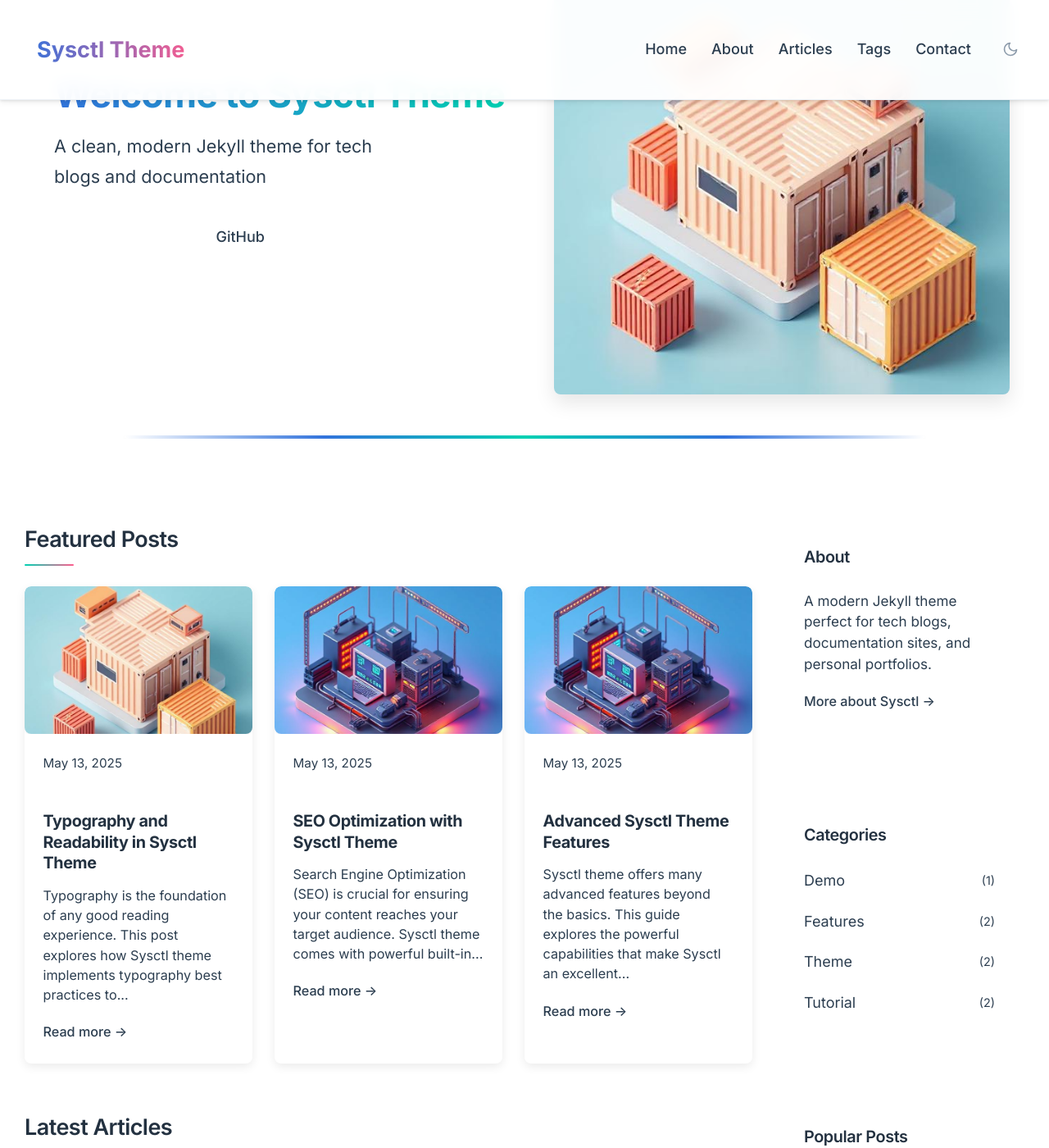
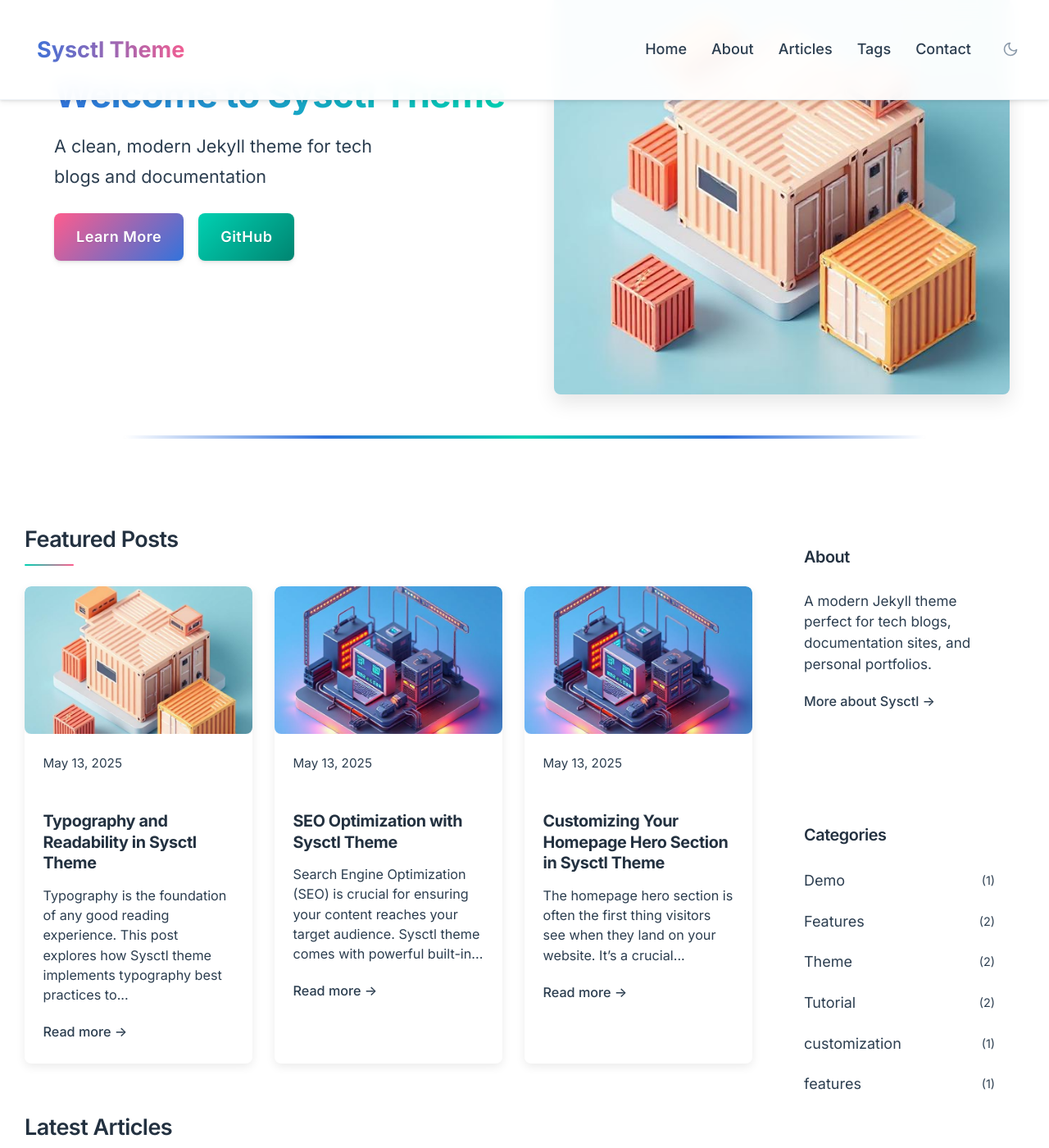
Before and after one commit to awcodify/sysctl-theme, a Jekyll site: the page built from index.html, in a window 1280 px wide and 1400 px high, scrolled down 296 px. Shown: the whole window at 82% size. Built offline with Jekyll 4.4.1, drawn with Linux system fonts in a browser that asks for light colours; the list of posts is cut into pages by our own code.

Commit message:
Add configurable hero section with buttons and dark mode styles

````diff
--- a/_config.yml
+++ b/_config.yml
@@ -26,6 +26,20 @@ paginate_path: "/page/:num/"
 # Theme-specific settings
 date_format: "%b %-d, %Y" # e.g. May 5, 2025
 toc_position: right # Options: 'left', 'right' (default)
+
+# Hero section configuration
+hero:
+  enabled: true
+  title: "Welcome to Sysctl Theme"
+  subtitle: "A clean, modern Jekyll theme for tech blogs and documentation"
+  image: "theme-demo.jpeg"
+  buttons:
+    - label: "Learn More"
+      url: "/about/"
+      primary: true
+    - label: "GitHub"
+      url: "https://github.com/awcodify/sysctl-theme"
+      primary: false
 
 # Navigation menu
 navigation:
--- a/_layouts/home.html
+++ b/_layouts/home.html
@@ -4,19 +4,22 @@ layout: default
 
 <div class="home">
   <!-- Hero Section -->
+  {% if site.hero.enabled %}
   <section class="hero-section">
     <div class="hero-content">
-      <h1 class="hero-title">Welcome to Sysctl Theme</h1>
-      <p class="hero-subtitle">A clean, modern Jekyll theme for tech blogs and documentation</p>
+      <h1 class="hero-title">{{ site.hero.title }}</h1>
+      <p class="hero-subtitle">{{ site.hero.subtitle }}</p>
       <div class="hero-buttons">
-        <a href="/about/" class="btn btn-primary">Learn More</a>
-        <a href="https://github.com/yourusername/sysctl-theme" class="btn btn-secondary">GitHub</a>
+        {% for button in site.hero.buttons %}
+          <a href="{{ button.url | relative_url }}" class="btn {% if button.primary %}btn-primary{% else %}btn-secondary{% endif %}">{{ button.label }}</a>
+        {% endfor %}
       </div>
     </div>
     <div class="hero-image">
-      <img src="{{ '/assets/images/theme-demo.jpeg' | relative_url }}" alt="Sysctl Theme Demo">
+      <img src="{{ '/assets/images/' | append: site.hero.image | relative_url }}" alt="{{ site.hero.title }}">
     </div>
   </section>
+  {% endif %}
 
   <!-- Main Content Area with Sidebar -->
   <div class="content-with-sidebar">
--- /dev/null
+++ b/_posts/2025-05-13-configurable-hero-section.md
@@ -0,0 +1,123 @@
+---
+layout: post
+title: "Customizing Your Homepage Hero Section in Sysctl Theme"
+categories: [features, customization]
+featured: true
+image: theme-demo-2.jpeg
+description: "Learn how to customize or completely disable the homepage hero section in Sysctl Theme using simple configuration options."
+author: awcodify
+---
+
+The homepage hero section is often the first thing visitors see when they land on your website. It's a crucial element for making a strong first impression and communicating your site's purpose. With the latest update to Sysctl Theme, you now have complete control over the hero section through simple configuration options.
+
+## Hero Section Configuration Options
+
+The new hero section configuration allows you to:
+
+- Enable or disable the hero section completely
+- Customize the title and subtitle text
+- Change the hero image
+- Configure custom buttons with different styles and links
+
+All of these options are available through the `_config.yml` file, making it easy to adjust your homepage without editing any HTML or CSS.
+
+## How to Configure the Hero Section
+
+To customize your hero section, open your `_config.yml` file and look for the `hero` configuration section:
+
+```yaml
+# Hero section configuration
+hero:
+  enabled: true
+  title: "Welcome to Sysctl Theme"
+  subtitle: "A clean, modern Jekyll theme for tech blogs and documentation"
+  image: "theme-demo.jpeg"
+  buttons:
+    - label: "Learn More"
+      url: "/about/"
+      primary: true
+    - label: "GitHub"
+      url: "https://github.com/yourusername/sysctl-theme"
+      primary: false
+```
+
+### Understanding the Configuration Options
+
+- **enabled**: Set to `true` to show the hero section or `false` to hide it completely
+- **title**: The main heading for your hero section
+- **subtitle**: A brief description or tagline that appears below the title
+- **image**: The filename of the image to display (should be located in your `assets/images/` directory)
+- **buttons**: An array of buttons that will appear in the hero section
+  - **label**: The text to display on the button
+  - **url**: The destination URL when the button is clicked
+  - **primary**: Set to `true` for a primary button style (highlighted) or `false` for a secondary style
+
+## Examples
+
+### Disabling the Hero Section
+
+If you prefer a minimal homepage without a hero section, simply set `enabled` to `false`:
+
+```yaml
+hero:
+  enabled: false
+```
+
+### Creating a Custom Welcome Message
+
+Customize the title and subtitle to create a personalized welcome message:
+
+```yaml
+hero:
+  enabled: true
+  title: "Welcome to My Tech Blog"
+  subtitle: "Exploring software development, DevOps, and cloud technologies"
+  # rest of configuration...
+```
+
+### Adding Multiple Call-to-Action Buttons
+
+You can add as many buttons as you need, each with its own style and destination:
+
+```yaml
+hero:
+  # other settings...
+  buttons:
+    - label: "Start Learning"
+      url: "/tutorials/"
+      primary: true
+    - label: "Join Community"
+      url: "/community/"
+      primary: false
+    - label: "View on GitHub"
+      url: "https://github.com/yourusername/project"
+      primary: false
+```
+
+## Best Practices for Hero Sections
+
+For the most effective hero section:
+
+1. **Keep your title concise** - Aim for 4-8 words that clearly communicate your site's purpose
+2. **Use a descriptive subtitle** - Provide additional context about your blog or products
+3. **Limit buttons to 2-3** - Too many options can overwhelm visitors
+4. **Choose high-quality images** - Make sure your hero image is visually appealing and relevant
+5. **Test on mobile devices** - Ensure your hero section looks good on smaller screens
+
+## Conclusion
+
+The configurable hero section in Sysctl Theme gives you the flexibility to create a homepage that perfectly matches your brand and content strategy. Whether you want to showcase your latest products, welcome visitors with a personal message, or keep things minimal, you now have the tools to do so through simple configuration options.
+
+For more customization options, check out our other guides on [customizing your Sysctl Theme](/customizing-your-sysctl-theme/) and [SEO optimization](/seo-optimization-with-sysctl-theme/).
+
+<!--more-->
+
+## Advanced Hero Customization
+
+If you need even more customization beyond what the configuration options provide, you can create a custom hero by:
+
+1. Creating a new file at `_includes/hero.html`
+2. Adding your custom hero HTML in this file
+3. Editing `_layouts/home.html` to include this file instead of the default hero
+
+This gives you complete control over the hero section's HTML structure while still maintaining the ability to disable it through the `hero.enabled` configuration option.
--- a/_sass/_dark-mode.scss
+++ b/_sass/_dark-mode.scss
@@ -521,6 +521,42 @@ html.dark-mode {
     }
   }
 
+  /* Hero section buttons in dark mode */
+  .hero-section {
+    .hero-buttons {
+      .btn {
+        &.btn-primary {
+          background: linear-gradient(135deg, lighten($accent-color, 5%), lighten($primary-color, 10%));
+          box-shadow: 0 4px 15px rgba(lighten($primary-color, 15%), 0.3);
+
+          &:hover {
+            background: linear-gradient(135deg, lighten($accent-color, 10%), lighten($primary-color, 15%));
+            box-shadow: 0 6px 20px rgba(lighten($primary-color, 20%), 0.4);
+          }
+        }
+
+        &.btn-secondary {
+          background: linear-gradient(135deg, lighten($secondary-color, 5%), $secondary-color);
+          box-shadow: 0 4px 15px rgba(lighten($secondary-color, 15%), 0.3);
+
+          &:hover {
+            background: linear-gradient(135deg, lighten($secondary-color, 10%), lighten($secondary-color, 5%));
+            box-shadow: 0 6px 20px rgba(lighten($secondary-color, 20%), 0.4);
+          }
+        }
+
+        &::before {
+          background: linear-gradient(
+            90deg,
+            rgba(255, 255, 255, 0) 0%,
+            rgba(255, 255, 255, 0.3) 50%,
+            rgba(255, 255, 255, 0) 100%
+          );
+        }
+      }
+    }
+  }
+
   /* Code blocks */
   .code-block {
     pre {
--- a/_sass/components/_homepage.scss
+++ b/_sass/components/_homepage.scss
@@ -80,29 +80,63 @@
       .btn {
         display: inline-block;
         padding: 0.75rem 1.5rem;
-        border-radius: 4px;
-        font-weight: 500;
-        transition: all 0.3s ease;
+        border-radius: 8px;
+        font-weight: 600;
+        transition: all 0.3s cubic-bezier(0.4, 0, 0.2, 1);
         text-decoration: none;
+        position: relative;
+        overflow: hidden;
+        letter-spacing: 0.5px;
+        box-shadow: $shadow-md;
+        border: none;
+
+        &::before {
+          content: '';
+          position: absolute;
+          top: 0;
+          left: -100%;
+          width: 100%;
+          height: 100%;
+          background: linear-gradient(
+            90deg,
+            rgba(255, 255, 255, 0) 0%,
+            rgba(255, 255, 255, 0.2) 50%,
+            rgba(255, 255, 255, 0) 100%
+          );
+          transition: all 0.6s ease;
+          z-index: 1;
+        }
+
+        &:hover {
+          transform: translateY(-3px);
+          box-shadow: $shadow-lg;
+
+          &::before {
+            left: 100%;
+          }
+        }
+
+        &:active {
+          transform: translateY(-1px);
+        }
 
         &.btn-primary {
-          background-color: var(--primary-color);
+          background: linear-gradient(135deg, $accent-color, $primary-color);
           color: white;
+          text-shadow: 0 1px 1px rgba(0, 0, 0, 0.1);
 
           &:hover {
-            background-color: var(--primary-color-dark);
-            transform: translateY(-2px);
+            background: linear-gradient(135deg, lighten($accent-color, 5%), lighten($primary-color, 5%));
           }
         }
 
         &.btn-secondary {
-          background-color: var(--bg-secondary);
-          color: var(--text-secondary);
-          border: 1px solid var(--border-color);
+          background: linear-gradient(135deg, $secondary-color, darken($secondary-color, 15%));
+          color: white;
+          text-shadow: 0 1px 1px rgba(0, 0, 0, 0.1);
 
           &:hover {
-            background-color: var(--bg-hover);
-            transform: translateY(-2px);
+            background: linear-gradient(135deg, lighten($secondary-color, 5%), lighten(darken($secondary-color, 15%), 5%));
           }
         }
       }
````
